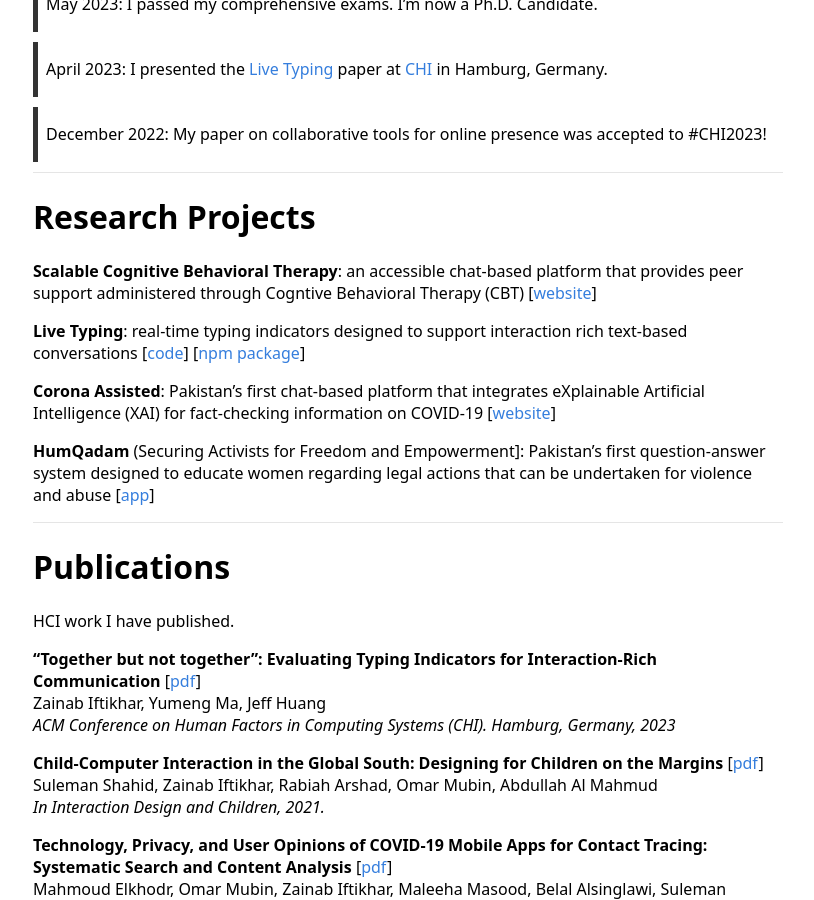
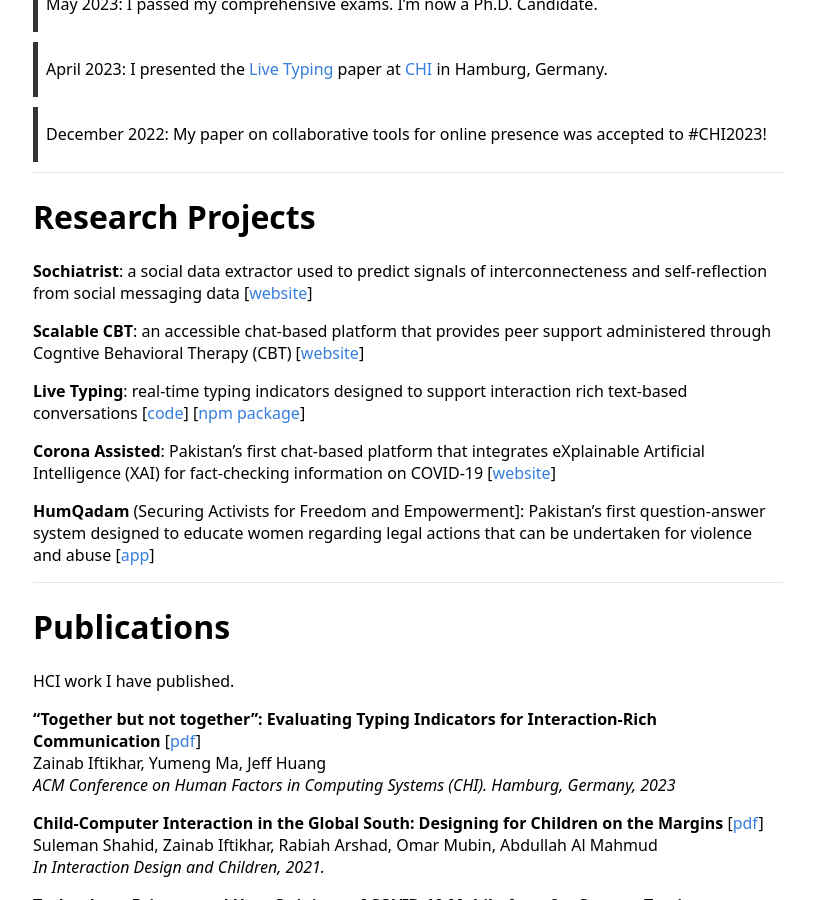
Before and after one commit to ZainabIftikhar/zainabiftikhar.github.io, a Jekyll site: the page built from index.md, in a window 1280 px wide and 900 px high, scrolled down 620 px. Shown: the whole window, without its empty margins (232-1046 px from the left). Built offline with Jekyll 4.4.1, drawn with Linux system fonts in a browser that asks for light colours.

Commit message:
update index - add sochiatrist

```diff
--- a/index.md
+++ b/index.md
@@ -16,7 +16,7 @@ Previously, I worked as a software engineer at [Pantera Energy](https://panterae
 # Updates
 > May 2023: I passed my comprehensive exams. I'm now a Ph.D. Candidate.
 
-> April 2023: I presented the <a href="https://jeffhuang.com/papers/LiveTyping_CHI23.pdf">Live Typing</a> paper at <a href="https://chi2023.acm.org/">CHI</a> in Hamburg, Germany.  <br>
+> April 2023: I presented the [Live Typing](/papers/LiveTyping_CHI23.pdf) paper at <a href="https://chi2023.acm.org/">CHI</a> in Hamburg, Germany.  <br>
 
 > December 2022: My paper on collaborative tools for online presence was accepted to #CHI2023!
 
@@ -28,7 +28,9 @@ August 2021: I resigned from my position as a Research Associate at [HCI for Soc
 
 # Research Projects
 
-**Scalable Cognitive Behavioral Therapy**:  an accessible chat-based platform that provides peer support administered through Cogntive Behavioral Therapy (CBT) [[website](https://cheeseburgertherapy.org)]
+**Sochiatrist**: a social data extractor used to predict signals of interconnecteness and self-reflection from social messaging data [[website](https://sochiatrist.cs.brown.edu/)]
+
+**Scalable CBT**: an accessible chat-based platform that provides peer support administered through Cogntive Behavioral Therapy (CBT) [[website](https://cheeseburgertherapy.org)]
 
 <!--- peer support by administering Cognitive Behavioral Therapy -->
 
```
